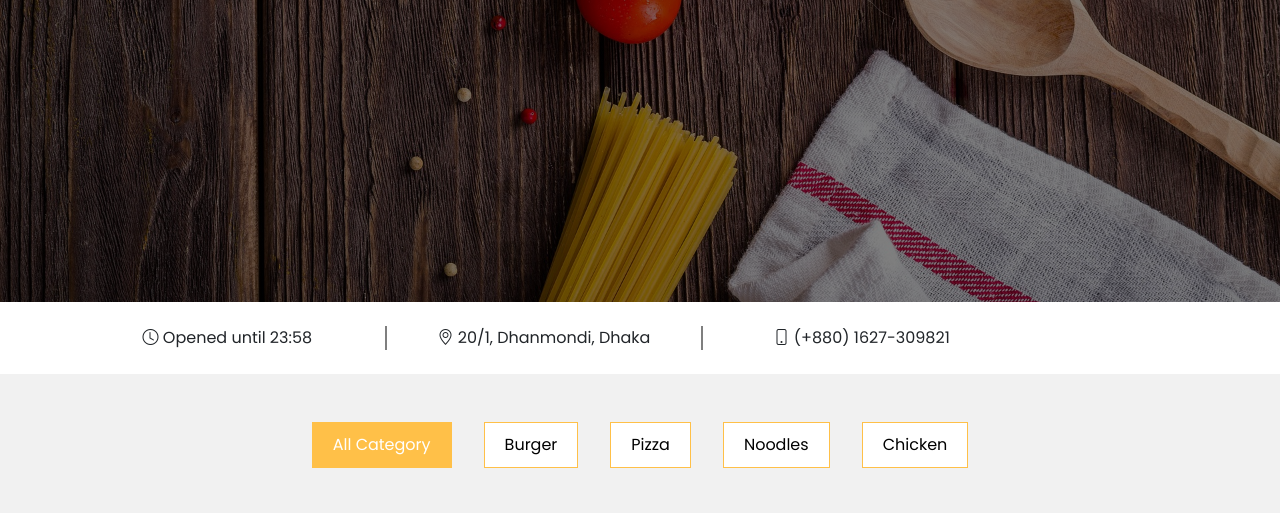
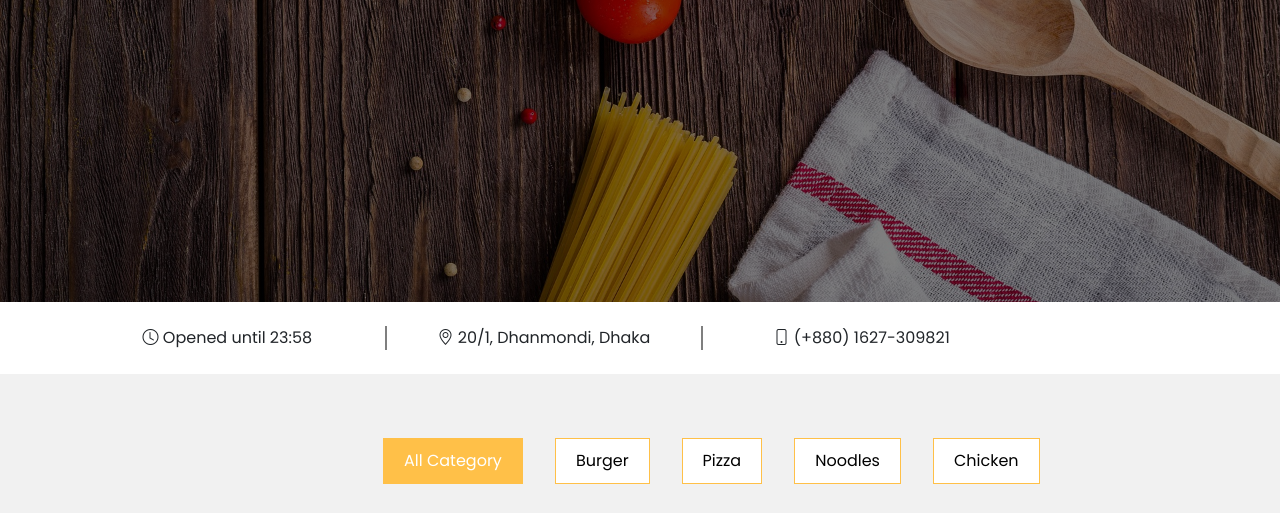
Before and after one commit to shaque21/restaurant_front.github.io, a plain HTML site: page index.html in a window 1280 px wide. Shown: the part 418-931 px from the top of the page. Drawn offline with nearby package versions, Linux system fonts and the light colour scheme.

Commit message:
add mediaQ

```diff
--- a/css/style.css
+++ b/css/style.css
@@ -42,6 +42,8 @@ a{
 }
 .menu-btn-section .container{
     position: fixed;
+    top: 0;
+    width: 100%;
 } */
 /*  */
 .photo{
@@ -80,3 +82,10 @@ a{
     background-color: #ffc048;
     border: 1px solid #ffc048;
 }
+
+
+@media screen and (max-width: 770px) {
+    .address-section .column{
+        border: none;
+    }
+}
--- a/index.html
+++ b/index.html
@@ -43,14 +43,14 @@
     </div>
 
     <div class="container-fluid menu-section">
-        <div class="container mb-4">
-            <div class="row pt-5">
-                <div class="col-md-12 category-btn d-flex justify-content-center align-items-center">
-                    <a href="" class="buttons active mx-3" data-filter="all">All Category</a>
-                    <a href="" class="buttons  mx-3" data-filter="burger">Burger</a>
-                    <a href="" class="buttons mx-3" data-filter="pizza">Pizza</a>
-                    <a href="" class="buttons mx-3" data-filter="noodles">Noodles</a>
-                    <a href="" class="buttons mx-3" data-filter="chicken">Chicken</a>
+        <div class="container mb-4 ">
+            <div class="row pt-5  d-flex justify-content-center align-items-center">
+                <div class="col-md-8 offset-2 category-btn d-flex flex-wrap">
+                    <a href="" class="buttons active m-3" data-filter="all">All Category</a>
+                    <a href="" class="buttons  m-3" data-filter="burger">Burger</a>
+                    <a href="" class="buttons m-3" data-filter="pizza">Pizza</a>
+                    <a href="" class="buttons m-3" data-filter="noodles">Noodles</a>
+                    <a href="" class="buttons m-3" data-filter="chicken">Chicken</a>
                 </div>
             </div>
             <div class="row d-flex flex-wrap">
@@ -224,6 +224,14 @@
         </div>
     </div>
 
+    <footer class="my-4">
+        <div class="row">
+            <div class="col-md-12 d-flex justify-content-center align-items-center">
+                All ©Copy Right Riserved By <a class="ms-2" href=""><span class="text-info"> Restaurant Name</span></a>
+            </div>
+        </div>
+    </footer>
+
 
 
 
```
